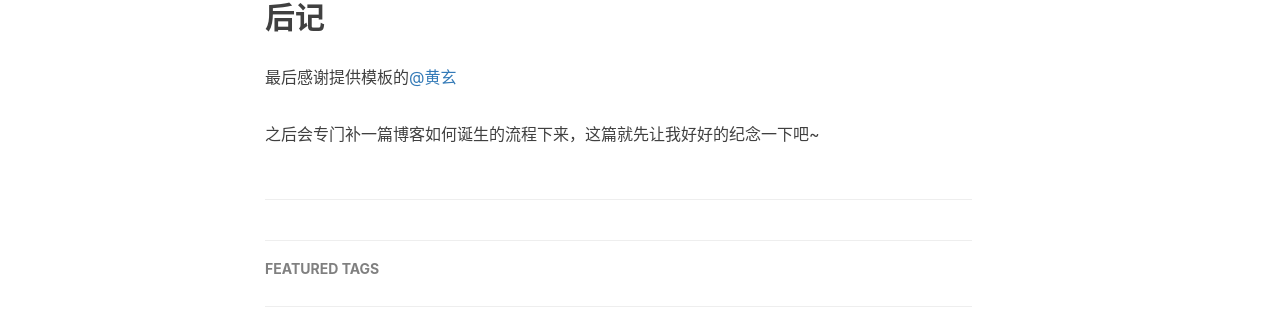
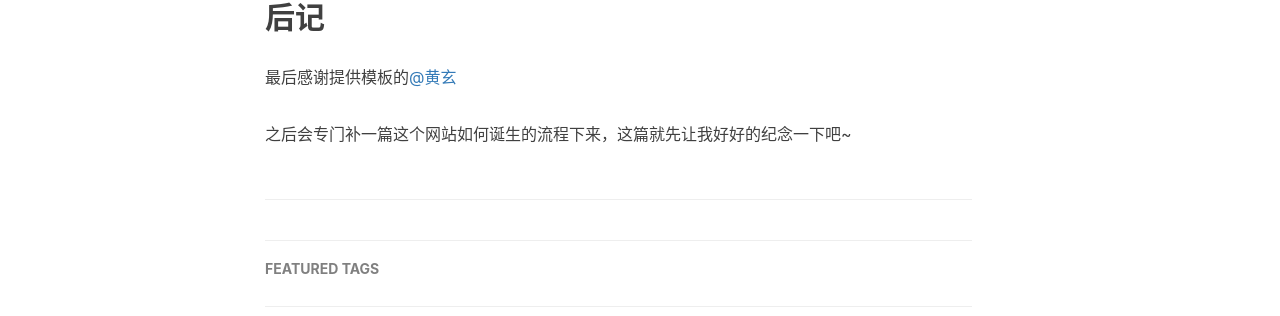
Before and after one commit to huyajie911/huyajie911, a Jekyll site: the page built from _posts/2016-10-21-my-first-blog.markdown, in a window 1280 px wide. Shown: the part 1515-1831 px from the top of the page. Built offline with Jekyll 4.4.1, drawn with Linux system fonts in a browser that asks for light colours; nearby versions of some CDN libraries; comment, search, counter and statistics services are not loaded.

Commit message:
first blog 修改

```diff
--- a/_posts/2016-10-21-my-first-blog.markdown
+++ b/_posts/2016-10-21-my-first-blog.markdown
@@ -36,4 +36,4 @@ tags:
 
 最后感谢提供模板的[@黄玄](https://huangxuan.me)
 
-之后会专门补一篇博客如何诞生的流程下来，这篇就先让我好好的纪念一下吧~
+之后会专门补一篇这个网站如何诞生的流程下来，这篇就先让我好好的纪念一下吧~
```
